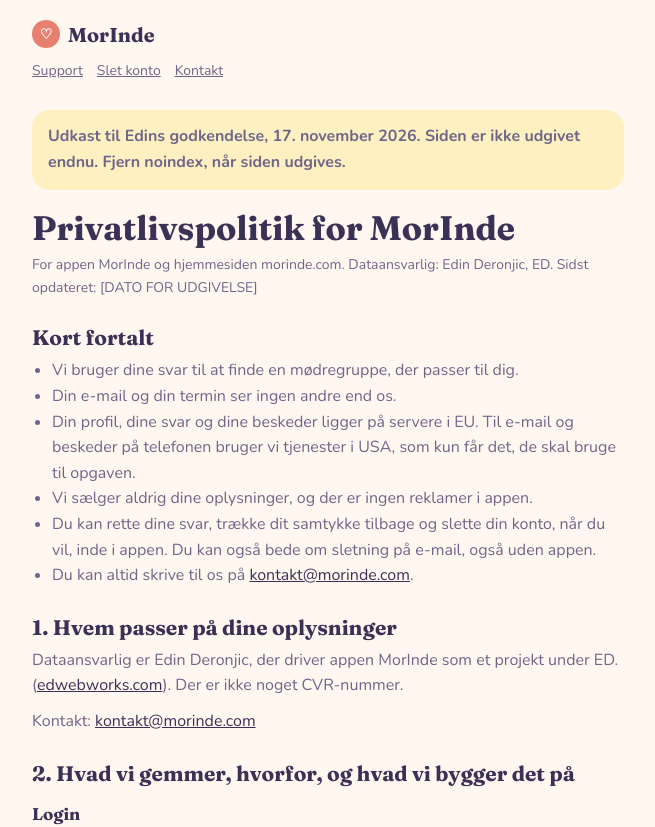
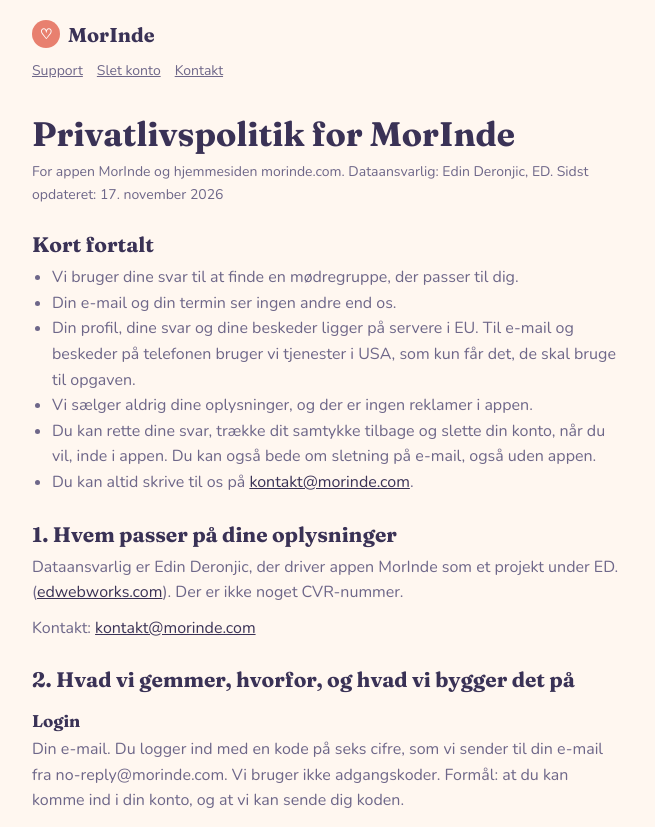
Before and after one commit to drey1008/morinde, a plain HTML site: page privatliv/index.html in a window 1280 px wide. Shown: the top 827 px of the page, without its empty margins (312-967 px from the left). Drawn offline with Linux system fonts and the light colour scheme.

Commit message:
Udgiv siderne om privatliv, support og sletning af konto
Fjern noindex og udkast-mærker, og sæt udgivelsesdatoen til 17. november 2026.

```diff
--- a/privatliv/index.html
+++ b/privatliv/index.html
@@ -4,7 +4,6 @@
 <meta charset="UTF-8">
 <meta name="viewport" content="width=device-width, initial-scale=1, viewport-fit=cover">
 <meta name="theme-color" content="#FFF7F0">
-<meta name="robots" content="noindex">
 <title>Privatlivspolitik · MorInde</title>
 <meta name="description" content="Privatlivspolitik for appen MorInde og hjemmesiden morinde.com. Dataansvarlig er Edin Deronjic, ED.">
 <link href="/fonts/fonts.css" rel="stylesheet">
@@ -26,8 +25,6 @@ h3{font-size:17px;margin:18px 0 6px}
 p,li{color:var(--ink-2);font-size:16px}
 p{margin-bottom:10px}
 ul,ol{padding-left:20px;margin:8px 0 16px}
-.draft{background:var(--butter);border-radius:18px;padding:14px 16px;font-weight:700;margin:14px 0}
-.afklar{background:var(--butter);border-radius:8px;padding:0 6px;font-weight:700;color:var(--ink);font-size:14px}
 a{color:var(--ink)}
 footer{text-align:center;font-size:14px;color:var(--ink-2);padding-top:30px}
 footer .links{margin-bottom:10px;display:flex;flex-wrap:wrap;gap:14px;justify-content:center}
@@ -45,10 +42,8 @@ footer a{color:var(--ink-2)}
     </nav>
   </header>
 
-  <p class="draft">Udkast til Edins godkendelse, 17. november 2026. Siden er ikke udgivet endnu. Fjern noindex, når siden udgives.</p>
-
   <h1>Privatlivspolitik for MorInde</h1>
-  <p class="meta">For appen MorInde og hjemmesiden morinde.com. Dataansvarlig: Edin Deronjic, ED. Sidst opdateret: [DATO FOR UDGIVELSE]</p>
+  <p class="meta">For appen MorInde og hjemmesiden morinde.com. Dataansvarlig: Edin Deronjic, ED. Sidst opdateret: 17. november 2026</p>
 
   <h2>Kort fortalt</h2>
   <ul>
```
Also changed, not shown: slet-konto/index.html (+0 -3 lines), support/index.html (+0 -4 lines).
